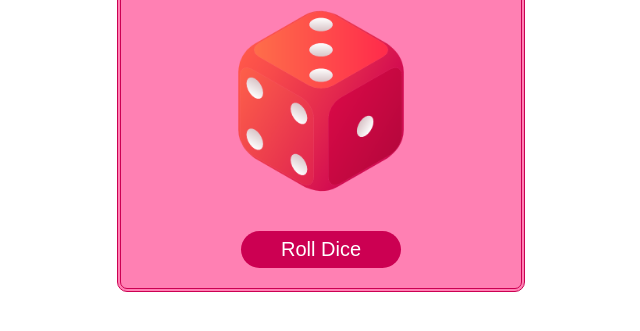
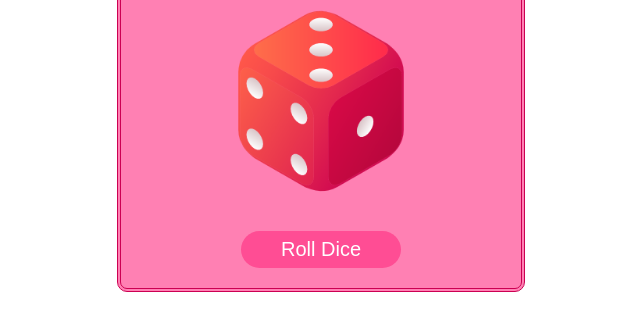
Before and after one commit to faiyankhan/Dice-Roller, a plain HTML site: page index.html in a window 1280 px wide. In both pictures the pointer is over the button "Roll Dice". Shown: the part 133-464 px from the top of the page, without its empty margins (319-959 px from the left). Drawn offline with Linux system fonts and the light colour scheme.

Commit message:
Hover effect added in button

```diff
--- a/scripts.js
+++ b/scripts.js
@@ -1,4 +1,4 @@
-function resetDice(){
+function resetDice() {
     const diceImg = document.getElementById('img-dice');
     diceImg.src = 'Roll-Dice.png';
 }
@@ -30,5 +30,5 @@ function rollDice() {
         diceImg.src = '6.png';
     }
 
-    setTimeout( resetDice,3000);
+    setTimeout(resetDice, 3000);
 }
--- a/styles.css
+++ b/styles.css
@@ -22,10 +22,16 @@
     font-size: 20px;
     padding: 7px 40px;
     border-radius: 40px;
+    box-shadow: 3px 3px 3px black;
     border: none;
     cursor: pointer;
 }
 
+.btn-roll:hover{
+    background-color: #ff4d94;
+    box-shadow: none;
+    transition: 0.5s;
+}
 .heading {
     text-align: center;
     color: #cc0052;
```
